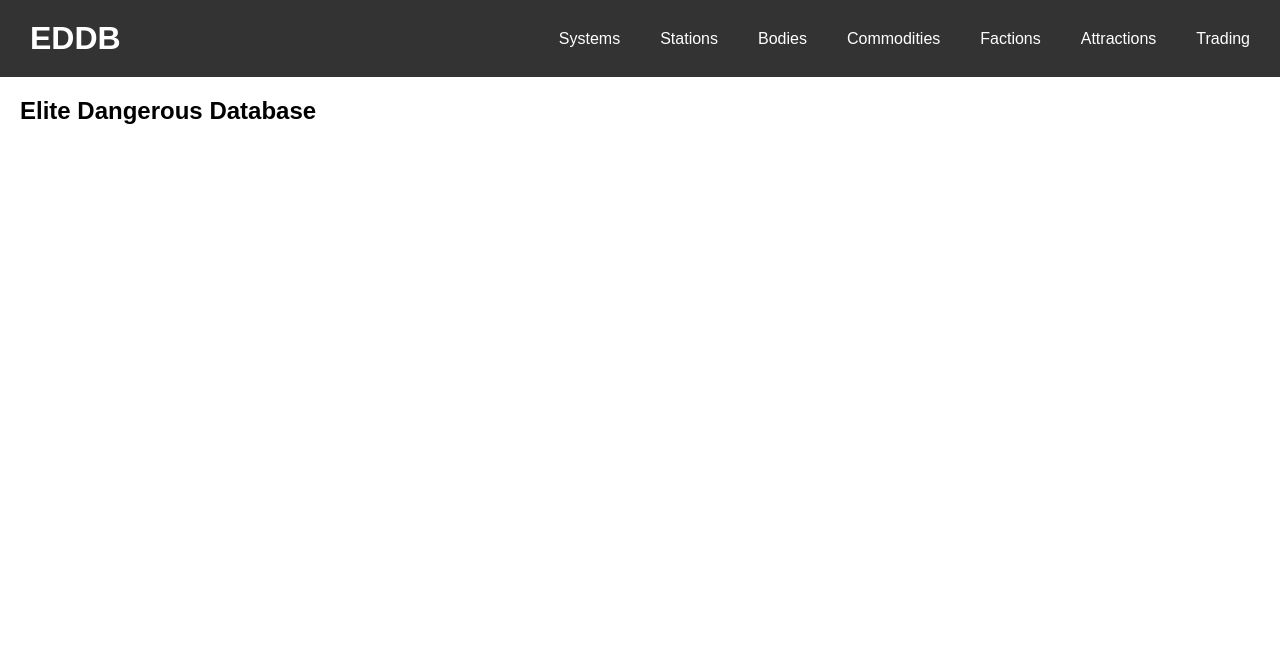
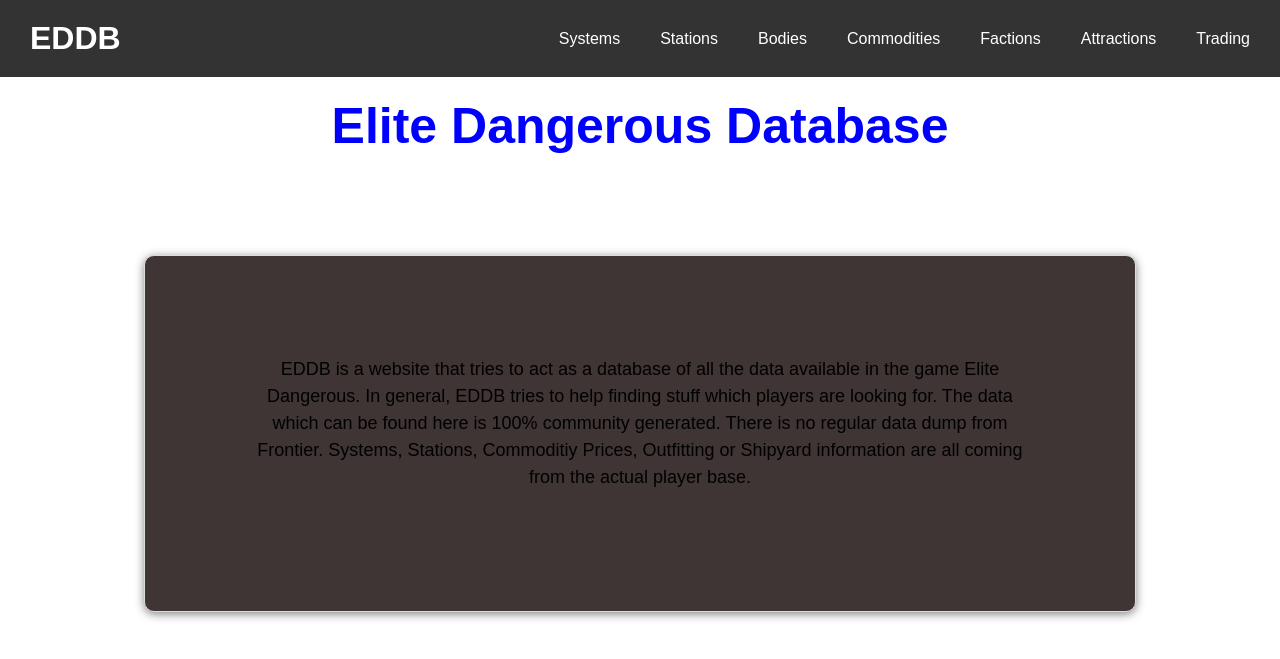
Before and after one commit to ed-pilots-network/frontend, a PHP site: page / in a window 1280 px wide. Shown: the top 659 px of the page. Run offline with PHP 8.4, Linux system fonts and the light colour scheme.

Commit message:
started working on homepage

```diff
--- a/eddb2/index.php
+++ b/eddb2/index.php
@@ -23,5 +23,17 @@
     <main>
         <section class="hero">
             <h2>Elite Dangerous Database</h2>
+            <style>
+              h2 {
+                text-align: center;
+                font-size: 50px;
+                color: blue;
+            }
+            </style>
+            <div class="description-box">
+                <p>EDDB is a website that tries to act as a database of all the data available in the game Elite Dangerous. In general, EDDB tries to help finding stuff which players are looking for. The data which can be found here is 100% community generated. There is no regular data dump from Frontier. Systems, Stations, Commoditiy Prices, Outfitting or Shipyard information are all coming from the actual player base.</p>
+            </div>
+        </section>
+    </main>
 </body>
 </html>
--- a/eddb2/style.css
+++ b/eddb2/style.css
@@ -134,3 +134,58 @@
 button[type="submit"] {
     margin-left: 10px; /* or any other value that looks good */
 }
+
+main hero2 .button-container {
+    display: flex;
+    justify-content: center;
+    margin-top: 50px;
+  }
+
+  .button {
+    display: flex;
+    justify-content: center;
+    align-items: center;
+    width: 200px;
+    height: 200px;
+    background-color: #fff;
+    border-radius: 10px;
+    margin: 0 20px;
+    box-shadow: 0 5px 15px rgba(0, 0, 0, 0.3);
+    transition: transform 0.2s ease;
+  }
+
+  .button:hover {
+    transform: translateY(-10px);
+  }
+
+  .button span {
+    font-size: 24px;
+    font-weight: bold;
+    text-transform: uppercase;
+  }
+
+
+  .description-box {
+    background-color: #3f3535;
+    border: 1px solid #ddd;
+    border-radius: 10px;
+    padding: 100px;
+    margin: 100px auto;
+    width: 80%;
+    max-width: 1000px;
+    text-align: center;
+    box-shadow: 0px 2px 10px rgba(0, 0, 0, 0.5);
+
+}
+
+.description-box p {
+    font-size: 18px;
+    line-height: 1.5;
+    margin-bottom: 20px;
+}
+
+@media only screen and (max-width: 768px) {
+    .description-box {
+        width: 90%;
+    }
+}
```
